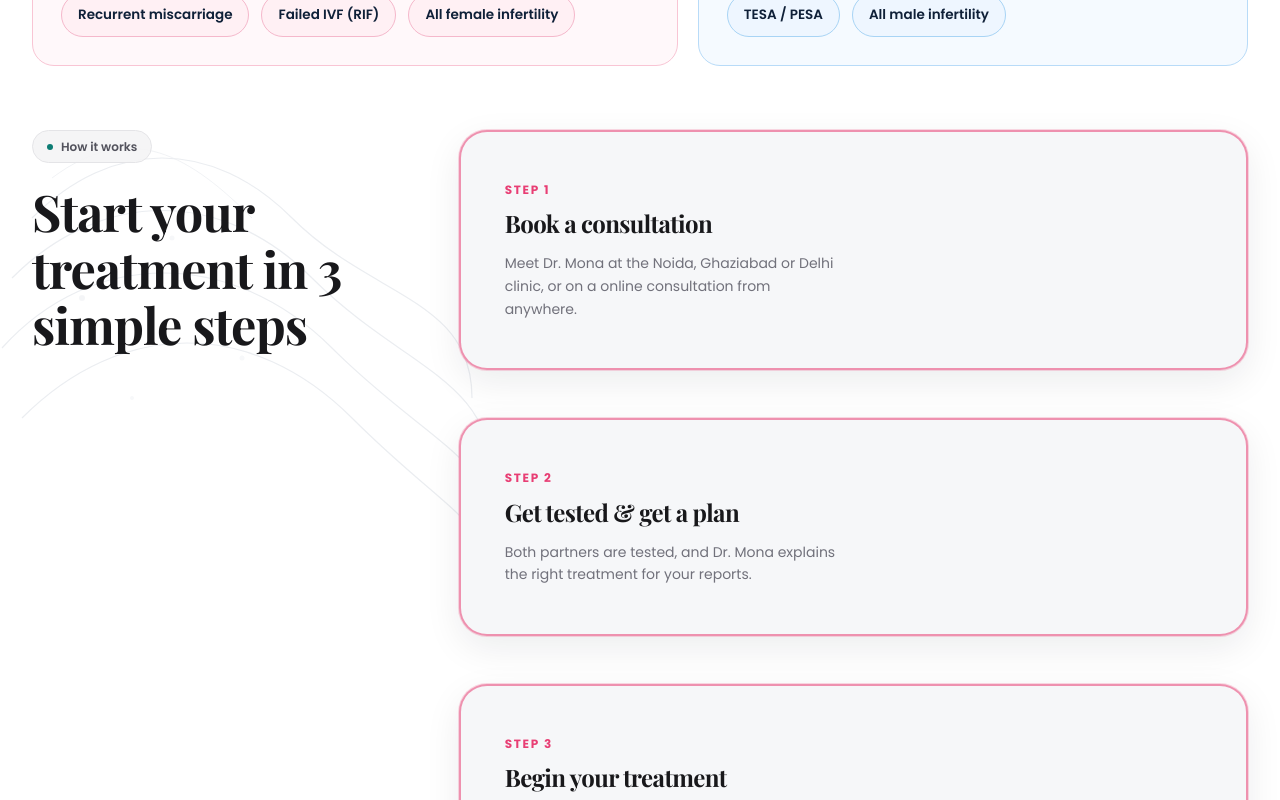
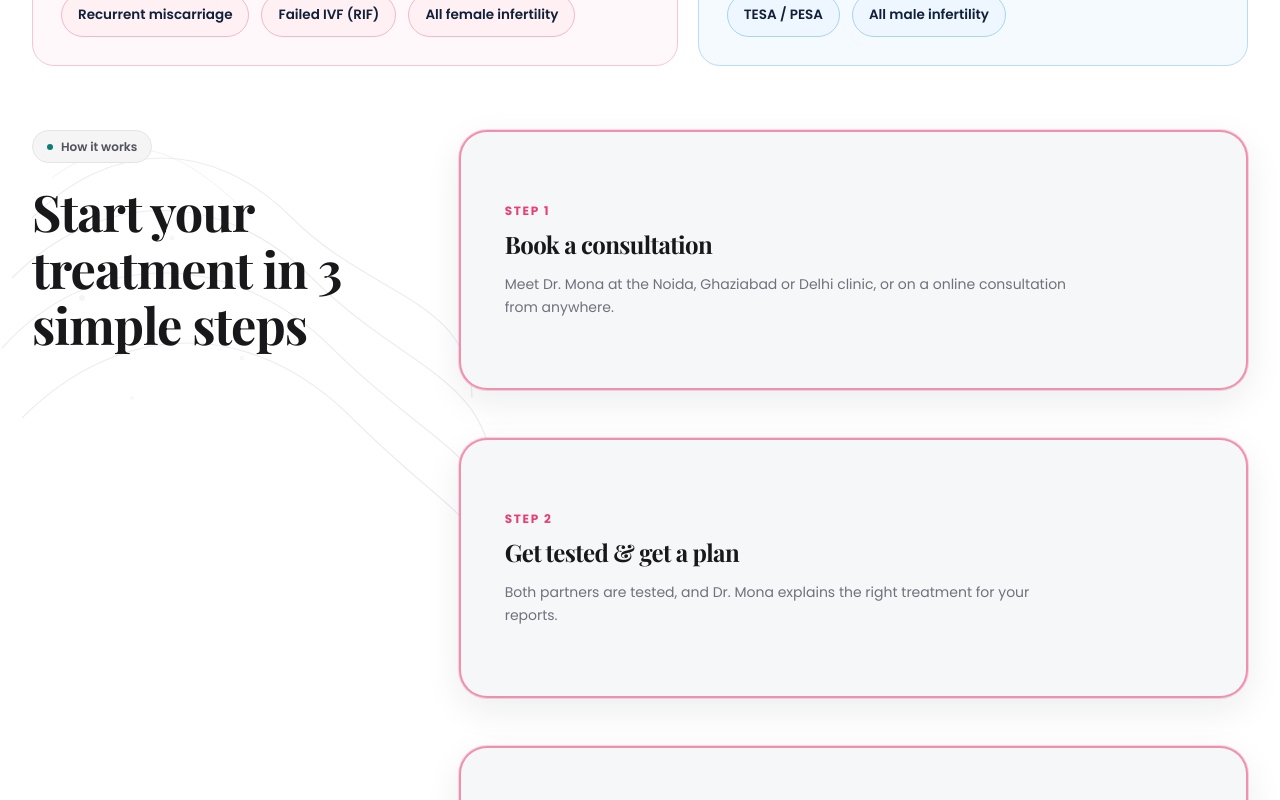
Before and after one commit to DipakSingh0111/Dr-mona-dahiya, a Next.js app: page / in a window 1280 px wide. Shown: the part 4880-5680 px from the top of the page. Built offline with nearby package versions, Linux system fonts and the light colour scheme.

Commit message:
update the design in the How it work

```diff
--- a/components/sections/HowItWorks.tsx
+++ b/components/sections/HowItWorks.tsx
@@ -74,6 +74,7 @@ export default function HowItWorks() {
               const hasImage = Boolean(step.image);
               const highlight =
                 "highlight" in step && Boolean(step.highlight);
+              const isLast = index === steps.length - 1;
 
               return (
                 <div
@@ -82,13 +83,17 @@ export default function HowItWorks() {
                   style={{ zIndex: index + 1 }}
                 >
                   <article
-                    className={`flex flex-col overflow-hidden rounded-[28px] bg-[#f6f7f9] shadow-[0_12px_36px_rgba(15,23,42,0.08)] sm:flex-row sm:items-stretch ${
+                    className={`flex w-full flex-col overflow-hidden rounded-[28px] bg-[#f6f7f9] shadow-[0_12px_36px_rgba(15,23,42,0.08)] sm:flex-row sm:items-stretch ${
+                      isLast
+                        ? "min-h-[228px] sm:min-h-[252px] lg:min-h-[268px]"
+                        : "min-h-[220px] sm:min-h-[245px] lg:min-h-[260px]"
+                    } ${
                       highlight
                         ? "border-2 border-[#e83e74]/55 ring-1 ring-[#e83e74]/20"
                         : "border border-zinc-100"
                     }`}
                   >
-                    <div className="flex flex-1 flex-col justify-center px-5 py-6 sm:px-9 sm:py-10 lg:px-11 lg:py-12">
+                    <div className="flex flex-1 flex-col justify-center px-5 py-6 sm:px-9 sm:py-9 lg:px-11 lg:py-10">
                       {"stepLabel" in step && step.stepLabel ? (
                         <span className="mb-2 text-[11.5px] font-bold tracking-[0.14em] text-[#e83e74] uppercase sm:text-[12px]">
                           {step.stepLabel}
@@ -97,7 +102,7 @@ export default function HowItWorks() {
                       <h3 className="font-display text-[1.35rem] leading-snug font-bold tracking-tight text-zinc-900 sm:text-[1.5rem]">
                         {step.title}
                       </h3>
-                      <p className="mt-3 max-w-[340px] text-[13.5px] leading-relaxed text-zinc-500 sm:text-[14px]">
+                      <p className="mt-3 max-w-xl text-[13.5px] leading-relaxed text-zinc-500 sm:text-[14px]">
                         {step.description}
                       </p>
                     </div>
```
